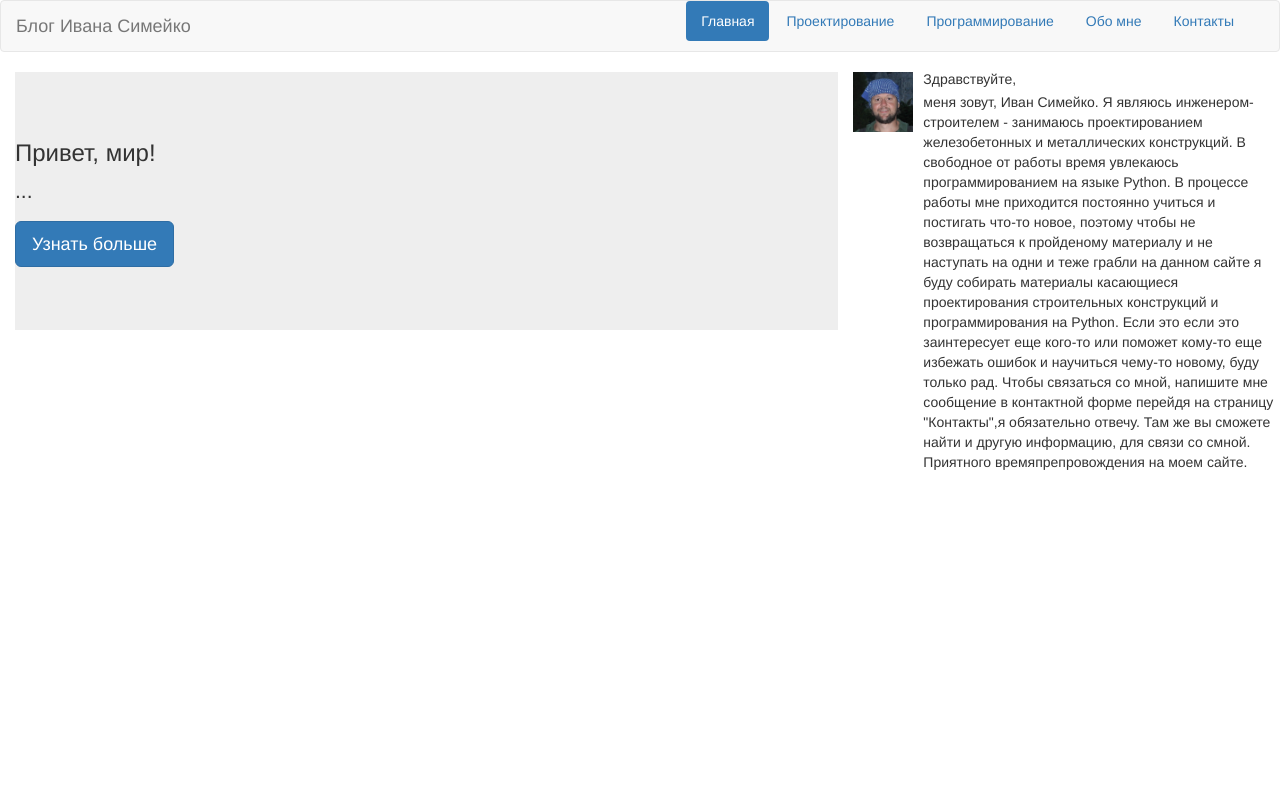
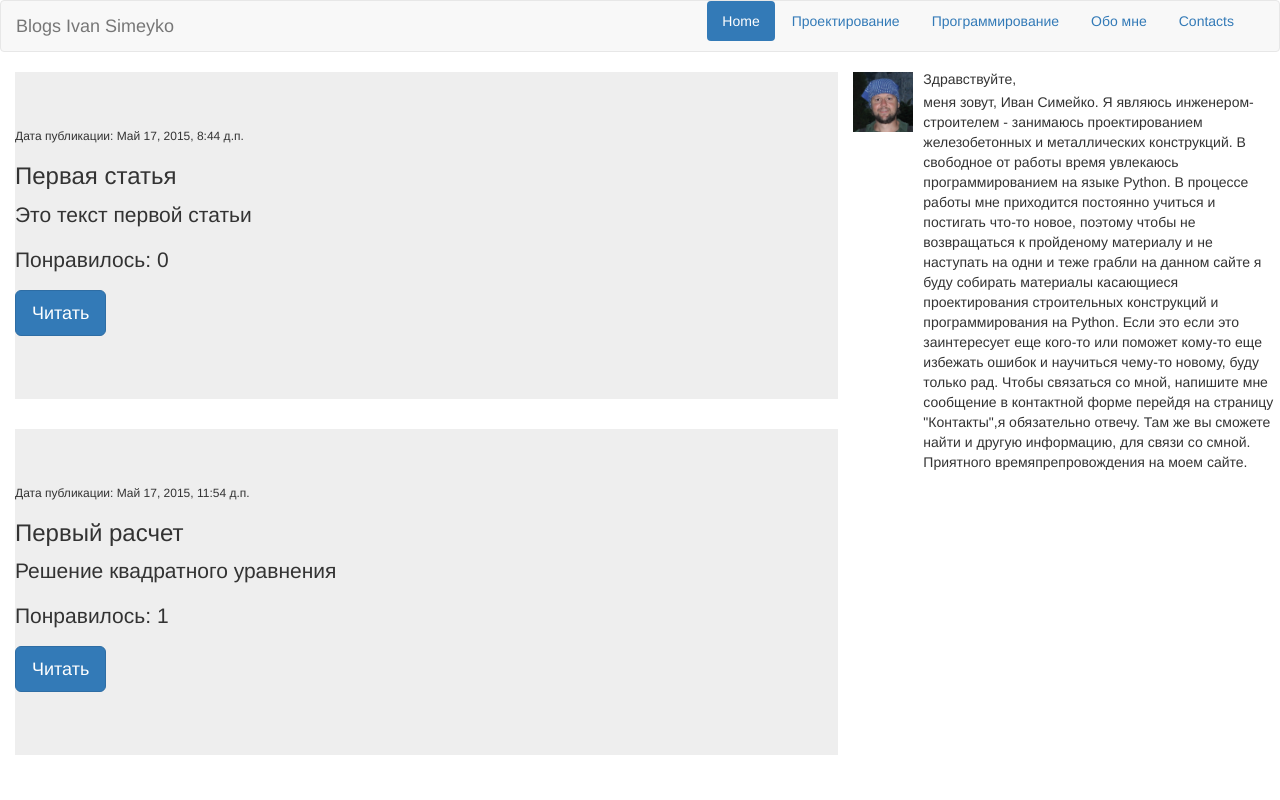
Before and after one commit to IvanSimeyko/blog, a Django app: template articles/templates/articles/article_list.html in a window 1280 px wide. Run offline with Django 3.2, Linux system fonts and the light colour scheme; the template is opened without the code that fills it: values that come from a table or form of the project are taken from there, others are empty; data comes from the database, SQL or seed files in the repository; both versions use the stored data as it was after the commit; parts of the project's set-up code (start-up, migrations or seed data) failed here and were passed over; some libraries are stand-ins or nearby versions.

Commit message:
Create templates article_detail

```diff
--- a/articles/models.py
+++ b/articles/models.py
@@ -22,4 +22,4 @@ class Comment(models.Model):
     comment_text = models.TextField()
     comment_article = models.ForeignKey(Article)
     comment_date = models.DateTimeField(auto_now_add=True)
-    comment_likes = models.IntegerField(null=True, blank=True)
+    comment_likes = models.IntegerField(default=0)
--- a/articles/templates/articles/article_list.html
+++ b/articles/templates/articles/article_list.html
@@ -6,10 +6,14 @@
 
 {% block container %}
 
+    {% for article in articles %}
     <div class="jumbotron">
-        <h3>Привет, мир!</h3>
-        <p>...</p>
-        <p><a class="btn btn-primary btn-lg" role="button">Узнать больше</a></p>
+        <h6> Дата публикации: {{ article.article_date }} </h6>
+        <h3>{{ article.article_title }} </h3>
+        <p> {{ article.article_text }} </p>
+        <p> Понравилось: {{ article.article_likes }} </p>
+        <p><a class="btn btn-primary btn-lg" href="{% url 'articles:article_detail' article.id %}" role="button">Читать</a></p>
     </div>
+    {% endfor %}
 
 {% endblock container %}
--- a/articles/urls.py
+++ b/articles/urls.py
@@ -1,6 +1,6 @@
 from django.conf.urls import patterns, include, url
-from articles.views import ArticleListView
+from articles.views import ArticleDetailView
 
 urlpatterns = patterns('',
-                       url(r'^$', ArticleListView.as_view(), name='article_list'),
-)
+                       url(r'^(?P<pk>\d+)/$', ArticleDetailView.as_view(), name='article_detail'),
+                       )
--- a/blog/urls.py
+++ b/blog/urls.py
@@ -1,12 +1,14 @@
 from django.conf.urls import patterns, include, url
 from django.contrib import admin
+from articles.views import ArticleListView
 
 urlpatterns = patterns('',
     # Examples:
     # url(r'^$', 'blog.views.home', name='home'),
     # url(r'^blog/', include('blog.urls')),
 
+    url(r'^$', ArticleListView.as_view(), name='home'),
     url(r'^admin/', include(admin.site.urls)),
-    url(r'^$', include('articles.urls', namespace="articles")),
+    url(r'^article/', include('articles.urls', namespace="articles")),
     url(r'^contact/', include('contacts.urls', namespace="contacts")),
 )
--- a/templates/base.html
+++ b/templates/base.html
@@ -9,7 +9,7 @@
         <meta name="author" content="">
         <link rel="icon" href="../../favicon.ico">
 
-        <title>> {% block title %} Блог Ивана Симейко {% endblock title %} </title>
+        <title> {% block title %} Блог Ивана Симейко {% endblock title %} </title>
 
         <!-- Bootstrap core CSS -->
         {% load staticfiles %}
@@ -29,15 +29,15 @@
                     <span class="icon-bar"></span>
                     <span class="icon-bar"></span>
                 </button>
-                <a class="navbar-brand" href="{% url 'articles:article_list' %}">Блог Ивана Симейко</a>
+                <a class="navbar-brand" href="{% url 'home' %}">Blogs Ivan Simeyko</a>
             </div>
             <div id="navbar" class="collapse navbar-collapse">
                 <ul class="nav nav-pills pull-right">
-                    <li class="{% block nav_class_index %}{% endblock %}"><a href="{% url 'articles:article_list' %}">Главная</a></li>
+                    <li class="{% block nav_class_index %}{% endblock %}"><a href="{% url 'home' %}">Home</a></li>
                     <li class="{% block nav_class_engineering %}{% endblock %}"><a href="#contact">Проектирование</a></li>
                     <li class="{% block nav_class_programming %}{% endblock %}"><a href="#contact">Программирование</a></li>
                     <li class="{% block nav_class_about %}{% endblock %}"><a href="#about">Обо мне</a></li>
-                    <li class="{% block nav_class_contact %}{% endblock %}"><a href='{% url 'contacts:create_contact' %}'>Контакты</a></li>
+                    <li class="{% block nav_class_contact %}{% endblock %}"><a href="{% url 'contacts:create_contact' %}">Contacts</a></li>
                 </ul>
             </div><!--/.nav-collapse -->
         </div>
```
Also changed, not shown: articles/templates/articles/article_detail.html (added, +20 -0 lines), articles/views.py (+12 -1 lines), articles/migrations/0004_auto_20150521_1936.py (added), db.sqlite3, 1 other file.
